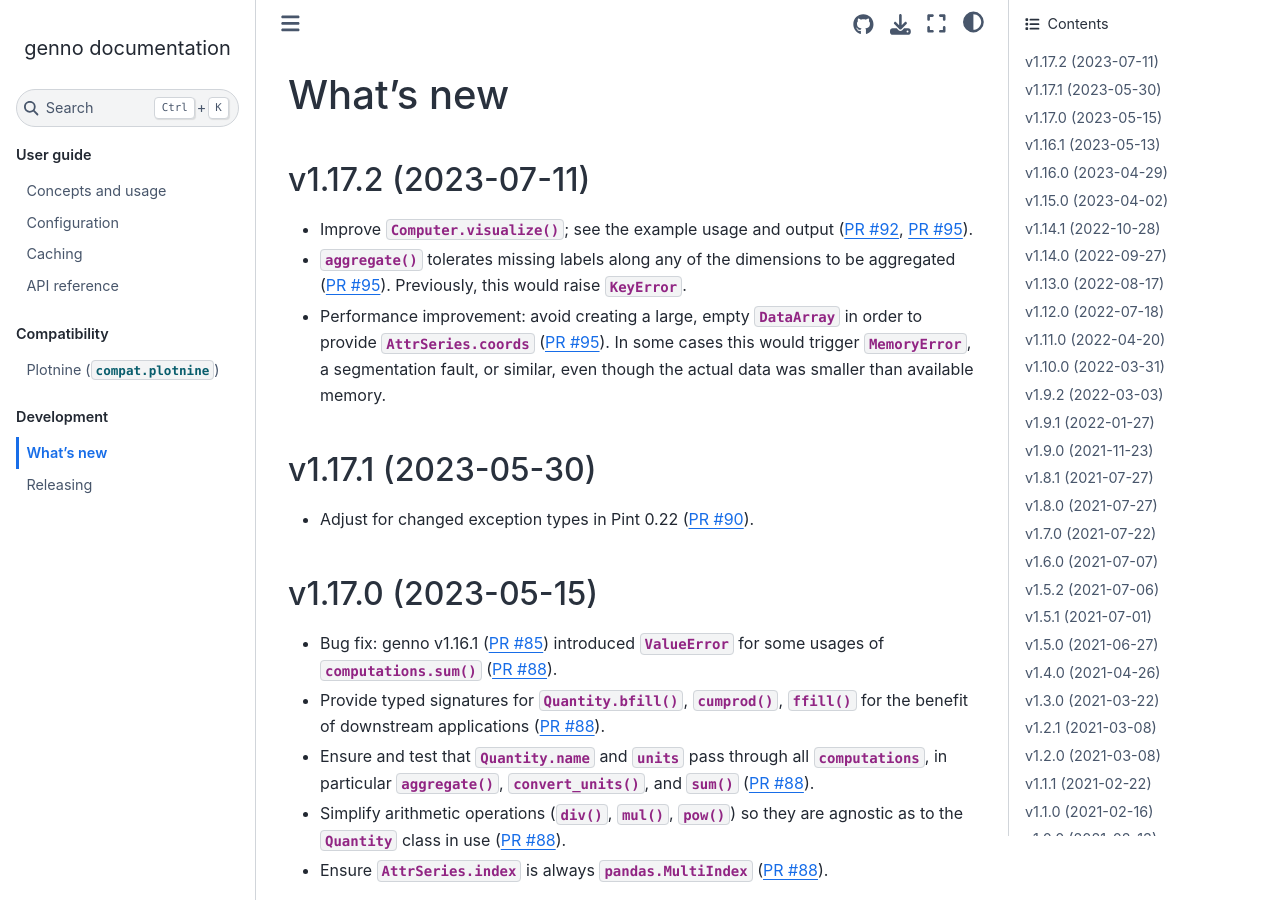
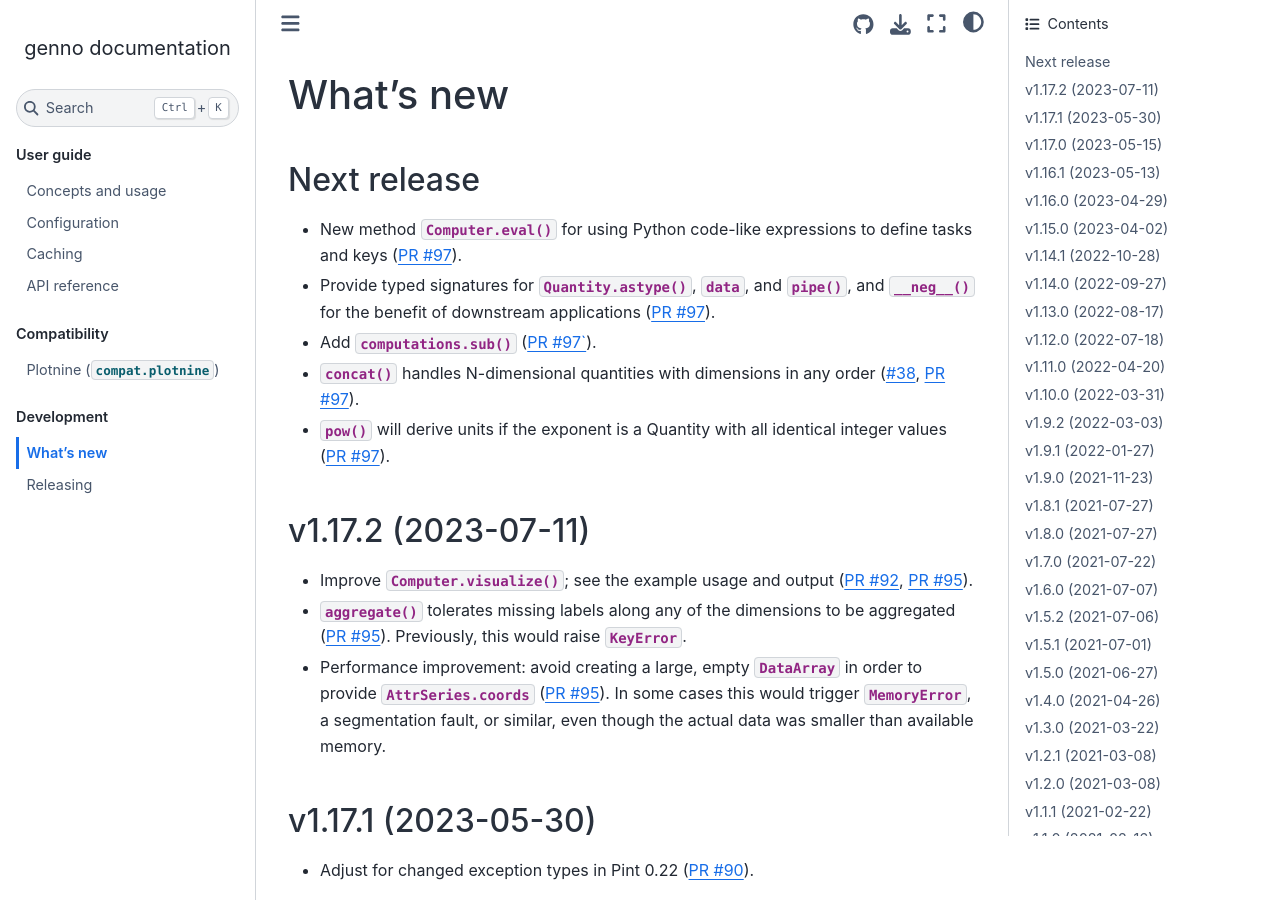
Before and after one commit to khaeru/genno, a Sphinx documentation site: the page built from doc/whatsnew.rst, in a window 1280 px wide and 900 px high. Built offline with Sphinx 7.4.7 and the Sphinx Book theme 1.1.4, drawn with Linux system fonts in a browser that asks for light colours; pages that are not in the unit, such as notebooks, are missing from menus.

Commit message:
Document #97 and add to whatsnew

```diff
--- a/doc/whatsnew.rst
+++ b/doc/whatsnew.rst
@@ -1,8 +1,14 @@
 What's new
 **********
 
-.. Next release
-.. ============
+Next release
+============
+
+- New method :meth:`.Computer.eval` for using Python code-like expressions to define tasks and keys (:pull:`97`).
+- Provide typed signatures for :meth:`Quantity.astype`, :attr:`~Quantity.data`, and :meth:`~Quantity.pipe`, and :meth:`~Quantity.__neg__` for the benefit of downstream applications (:pull:`97`).
+- Add :func:`.computations.sub` (:pull:`97``).
+- :func:`~.genno.computations.concat` handles N-dimensional quantities with dimensions in any order (:issue:`38`, :pull:`97`).
+- :func:`~.computations.pow` will derive units if the exponent is a Quantity with all identical integer values (:pull:`97`).
 
 v1.17.2 (2023-07-11)
 ====================
```
Also changed, not shown: doc/api.rst (+26 -2 lines), 3 other files.
